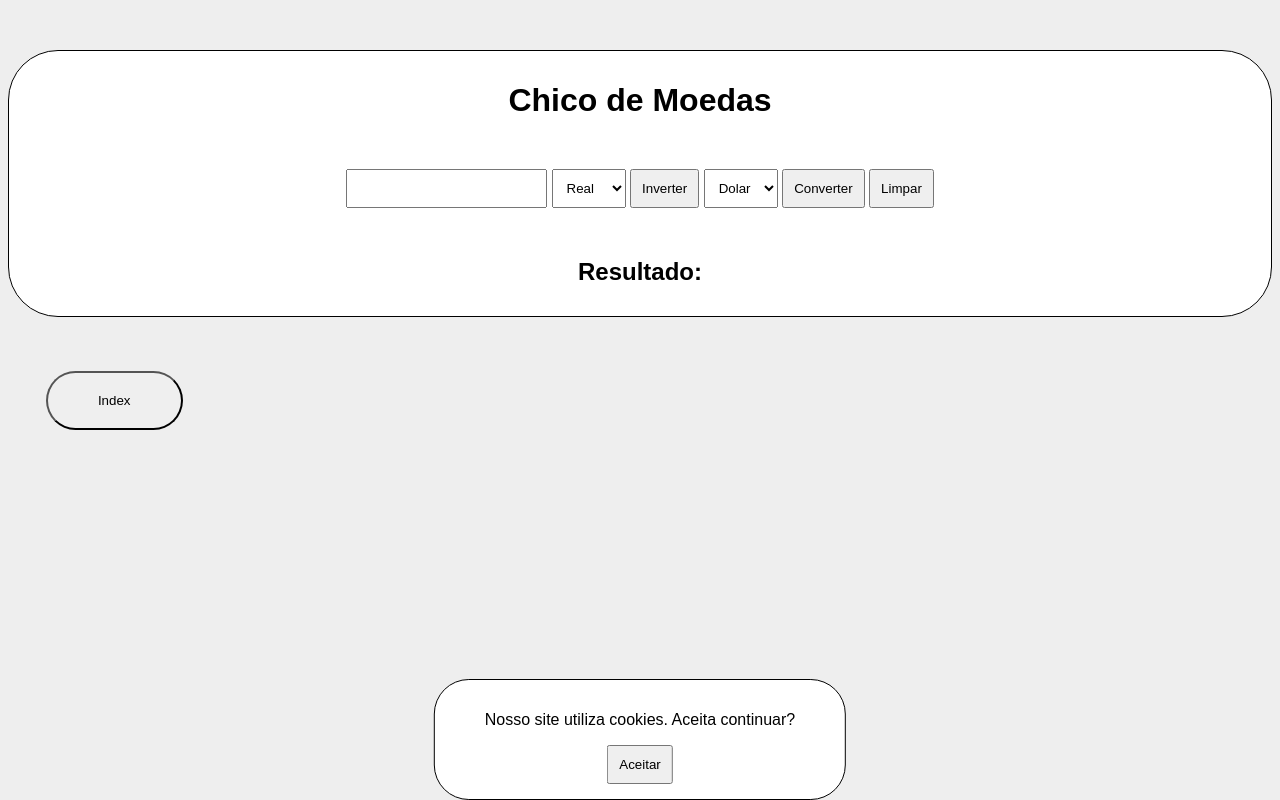
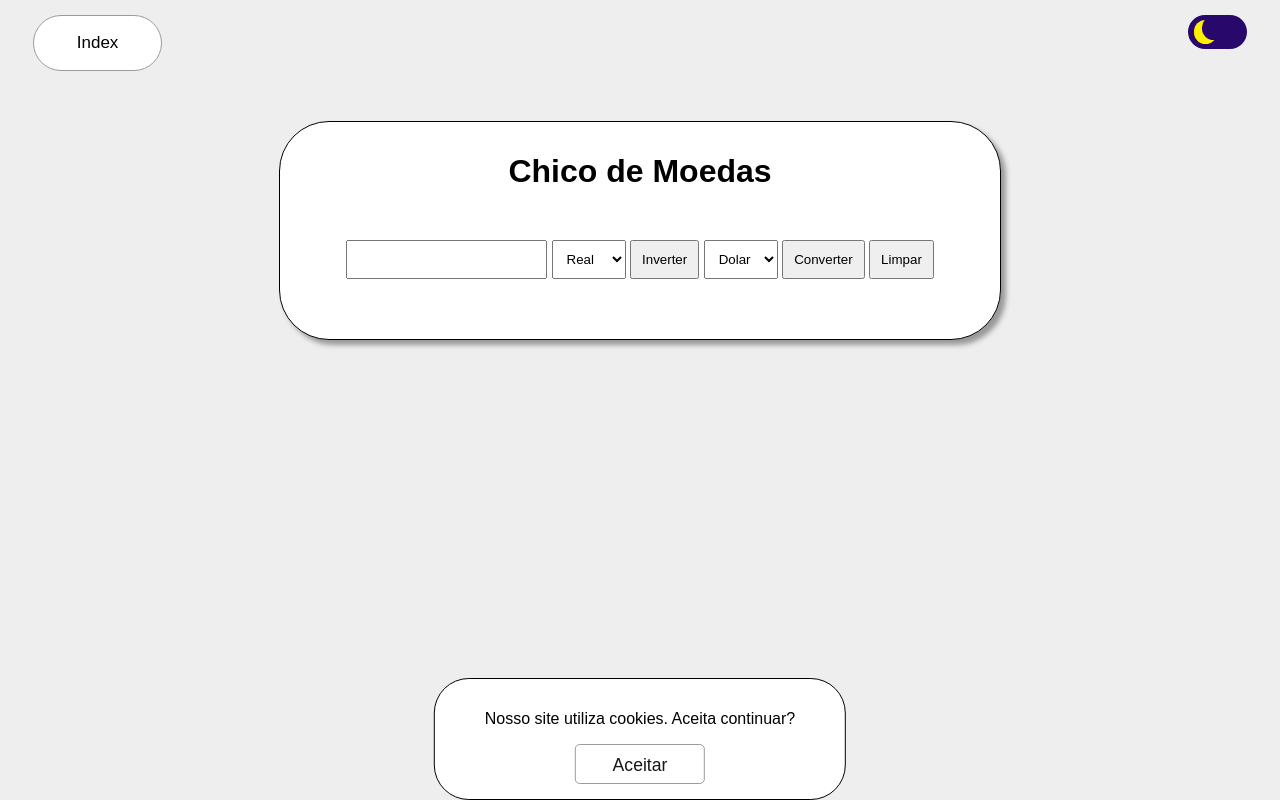
Before and after one commit to Sales16/programacao-web-ceub, a plain HTML site: page conversorMoeda.html in a window 1280 px wide. Drawn offline with Linux system fonts and the light colour scheme.

Commit message:
css uptade

```diff
--- a/conversorMoeda.html
+++ b/conversorMoeda.html
@@ -9,6 +9,15 @@
 </head>
 
 <body>
+    <nav class="inicio">
+        <a href="index.html"><button class="voltar">Index</button></a>
+        <div class="tema">
+            <label class="switch">
+                <input type="checkbox">
+                <span class="slider"></span>
+            </label>
+        </div>
+    </nav>
     <div class="container">
         <h1 id="titulo">Chico de Moedas</h1>
         <input type="number" id="valor-usuario">
@@ -26,21 +35,16 @@
         <button id="botaoConverter">Converter</button>
         <button id="botaoLimpar">Limpar</button>
         <div class="divResultado">
-            <h2>Resultado:</h4>
+            <h2 id="h2result">
+                </h4>
                 <p class="result" id="resultado"></p>
         </div>
     </div>
 
     <div id="container-mensagem-usuario" class="mensagem-usuario">
         <p>Nosso site utiliza cookies. Aceita continuar?</p>
-        <button id="botao-aceita-mensagem">Aceitar</button>
+        <button class="aceita" id="botao-aceita-mensagem">Aceitar</button>
     </div>
-
-
-    <br><br><br>
-    <footer class="footer">
-        <a href="index.html"><button class="voltar">Index</button></a>
-    </footer>
 
     <script src="js/conversorScript.js"></script>
 </body>
--- a/css/conversor.css
+++ b/css/conversor.css
@@ -6,12 +6,16 @@ input, select, button {
     padding: 10px;
 }
 .container {
+    width: 700px;
     border: solid 1px #000000;
     background-color: white;
     border-radius: 50px;
     padding: 10px;
     text-align: center;
     margin-top: 50px;
+    margin-left: auto;
+    margin-right: auto;
+    box-shadow: 5px 5px 5px rgba(70, 70, 70, 0.5);
 }
 h1{
     margin-bottom: 50px;
@@ -43,14 +47,143 @@ h1{
     display: none;
 }
 
-.footer {
-    margin-left: 3%;
+.inicio {
+    margin-left: 2%;
+    margin-top: 15px;
 }
+
+
 .voltar {
-    padding: 20px 50px;
+    position: relative;
+    font-size: 17px;
+    text-decoration: none;
+    padding: 1em 2.5em;
+    display: inline-block;
+    border-radius: 6em;
+    transition: all .2s;
+    border: none;
+    font-family: inherit;
+    font-weight: 500;
+    color: black;
+    background-color: white;
+    border: 1px solid rgb(155, 155, 155);
+   }
+
+   .voltar:hover {
+    transform: translateY(-3px);
+    box-shadow: 0 10px 20px rgba(0, 0, 0, 0.2);
+   }
+
+   .voltar:active {
+    transform: translateY(-1px);
+    box-shadow: 0 5px 10px rgba(0, 0, 0, 0.2);
+   }
+
+   .voltar::after {
+    content: "";
+    display: inline-block;
+    height: 100%;
+    width: 100%;
     border-radius: 100px;
+    position: absolute;
+    top: 0;
+    left: 0;
+    z-index: -1;
+    transition: all .4s;
+   }
+
+   .voltar::after {
+    background-color: #fff;
+   }
+
+   .voltar:hover::after {
+    transform: scaleX(1.4) scaleY(1.6);
+    opacity: 0;
+   }
+
+   .aceita {
+    width: 130px;
+    height: 40px;
+    font-size: 1.1em;
+    cursor: pointer;
+    background-color: #fff;
+    color: #171717;
+    border: none;
+    border-radius: 5px;
+    transition: all .4s;
+    border: 1px solid rgb(155, 155, 155);
+   }
+
+   .aceita:hover {
+    border-radius: 5px;
+    transform: translateY(-10px);
+    box-shadow: 0 7px 0 -2px #f85959,
+     0 15px 0 -4px #39a2db,
+     0 16px 10px -3px #39a2db;
+   }
+
+   .aceita:active {
+    transition: all 0.2s;
+    transform: translateY(-5px);
+    box-shadow: 0 2px 0 -2px #f85959,
+     0 8px 0 -4px #39a2db,
+     0 12px 10px -3px #39a2db;
+   }
+
+
+.tema {
+    float: right;
+    margin-right: 2%;
 }
-.voltar:hover {
-    background-color: #b4b4b4;
+
+   /* The switch - the box around the slider */
+.switch {
+    font-size: 17px;
+    position: relative;
+    display: inline-block;
+    width: 3.5em;
+    height: 2em;
+  }
+
+  /* Hide default HTML checkbox */
+  .switch input {
+    opacity: 0;
+    width: 0;
+    height: 0;
+  }
+
+  /* The slider */
+  .slider {
+    --background: #28096b;
+    position: absolute;
     cursor: pointer;
-}
+    top: 0;
+    left: 0;
+    right: 0;
+    bottom: 0;
+    background-color: var(--background);
+    transition: .5s;
+    border-radius: 30px;
+  }
+
+  .slider:before {
+    position: absolute;
+    content: "";
+    height: 1.4em;
+    width: 1.4em;
+    border-radius: 50%;
+    left: 10%;
+    bottom: 15%;
+    box-shadow: inset 8px -4px 0px 0px #fff000;
+    background: var(--background);
+    transition: .5s;
+  }
+
+  input:checked + .slider {
+    background-color: #522ba7;
+  }
+
+  input:checked + .slider:before {
+    transform: translateX(100%);
+    box-shadow: inset 15px -4px 0px 15px #fff000;
+  }
--- a/js/conversorScript.js
+++ b/js/conversorScript.js
@@ -66,6 +66,7 @@ function converter() {
     let moedaOrigem = document.getElementById("moeda1").value;
     let moedaDestino = document.getElementById("moeda2").value;
     let paragrafoResultado = document.getElementById("resultado");
+    let h2result = document.getElementById("h2result");
 
     let conversao = valorUsuario * valoresConversao[moedaOrigem][moedaDestino]
 
@@ -77,6 +78,7 @@ function converter() {
     } else {
         paragrafoResultado.textContent = conversao.toLocaleString('pt-BR', { style: 'currency', currency: 'EUR' });
     }
+    h2result.textContent = "Resultado:"
 
     let resultadoDaConversao = {
         valor: valorUsuario,
@@ -98,9 +100,11 @@ function inverter() {
 function limpar() {
     let valorUsuario = document.getElementById("valor-usuario");
     let resultado = document.getElementById("resultado");
+    let h2result = document.getElementById("h2result");
 
     valorUsuario.value = "";
     resultado.textContent = "";
+    h2result.textContent = "";
 }
 
 function aceitaMensagem() {
```
